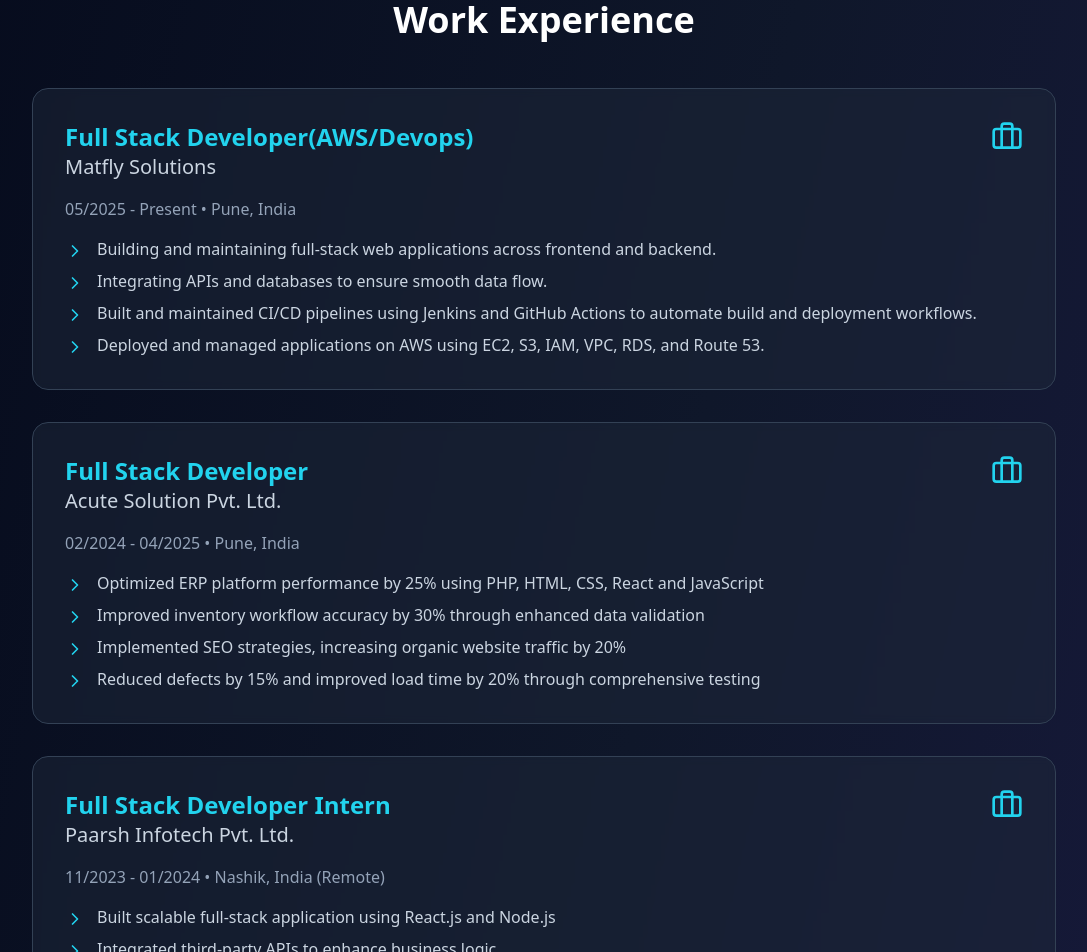
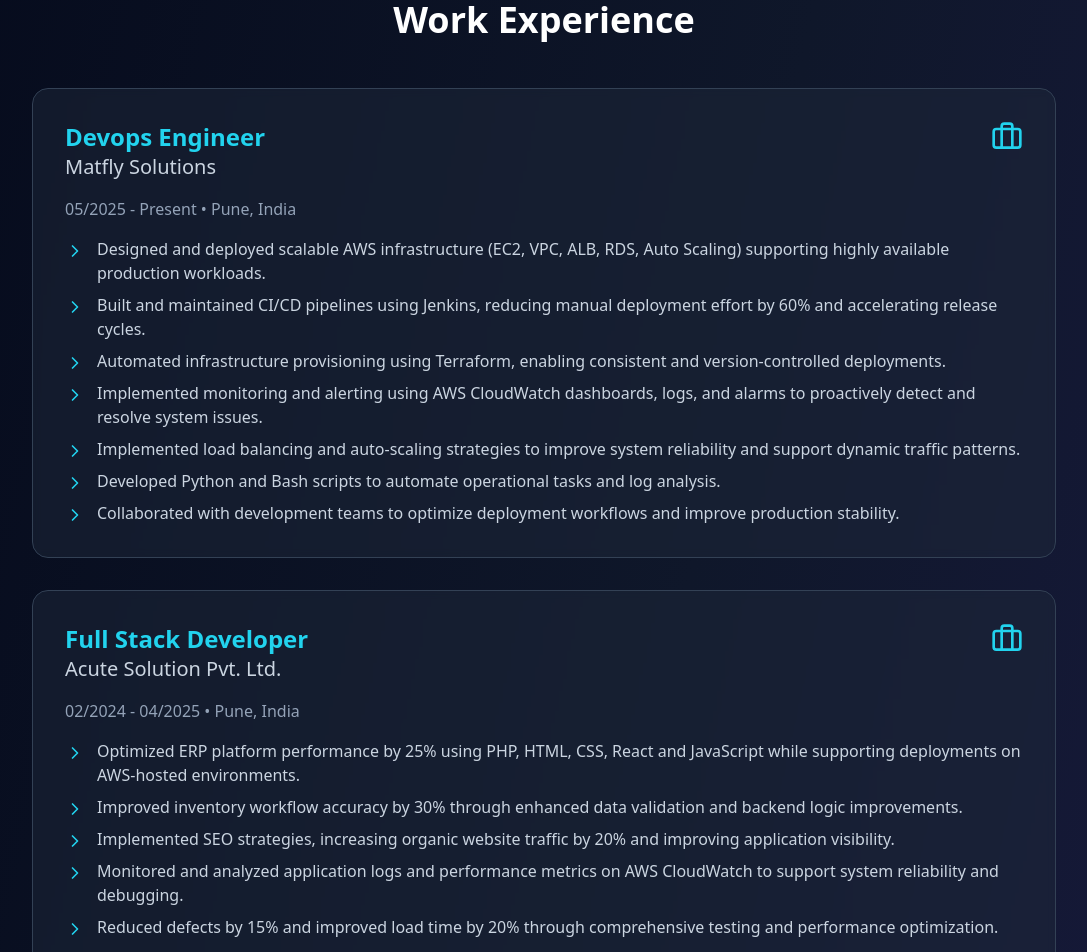
Before and after one commit to pratikrodi/my_portfolio, a React app in the folder frontend/: page / in a window 1280 px wide. Shown: the part 1680-2632 px from the top of the page, without its empty margins (96-1183 px from the left). Built offline with nearby package versions, Linux system fonts and the light colour scheme; the HTML template or start-up script is replaced by a standard one.

Commit message:
updating resume

```diff
--- a/frontend/src/App.jsx
+++ b/frontend/src/App.jsx
@@ -36,7 +36,7 @@
 
   const projects = [
     {
-      title: 'Cloud-Native Appointment & Billing Platform',
+      title: 'Cloud-Native Appointment Platform',
       subtitle: 'Full Stack Application with AWS Cloud & DevOps Automation',
       tech: 'React, Node.js, AWS, CI/CD, Terraform, Docker',
       description:
@@ -76,20 +76,6 @@
   ];
 
   const skills = {
-  Frontend: ['React.js', 'JavaScript', 'HTML', 'CSS'],
-  Backend: ['Node.js', 'REST APIs', 'Python'],
-  Database: ['MySQL', 'MongoDB'],
-  Cloud: [
-    'AWS EC2',
-    'S3',
-    'IAM',
-    'VPC',
-    'RDS',
-    'ALB',
-    'Auto Scaling',
-    'CloudWatch',
-    'SNS'
-  ],
   DevOps: [
     'CI/CD',
     'Jenkins',
@@ -99,22 +85,75 @@
     'Terraform',
     'Ansible'
   ],
-  Monitoring: ['AWS CloudWatch', 'Logs', 'Metrics', 'Alarms', 'Dashboards'],
-  Tools: ['Git', 'GitHub', 'Linux', 'YAML', 'JSON']
+
+  Cloud: [
+    'AWS EC2',
+    'S3',
+    'IAM',
+    'VPC',
+    'RDS',
+    'EKS',
+    'ALB',
+    'Auto Scaling',
+    'CloudWatch'
+  ],
+
+  Backend: [
+    'Node.js',
+    'Express.js',
+    'REST APIs',
+    'Python'
+  ],
+
+  Frontend: [
+    'React.js',
+    'JavaScript',
+    'HTML',
+    'CSS'
+  ],
+
+  Database: [
+    'MongoDB',
+    'MySQL'
+  ],
+
+  Monitoring: [
+    'AWS CloudWatch',
+    'Logs',
+    'Metrics',
+    'Alarms',
+    'Dashboards'
+  ],
+
+  Tools: [
+    'Git',
+    'GitHub',
+    'Linux',
+    'YAML'
+  ]
 };
 
   const experience = [
     {
-      title: 'Full Stack Developer(AWS/Devops)',
+      title: 'Devops Engineer',
       company: 'Matfly Solutions',
       period: '05/2025 - Present',
       location: 'Pune, India',
       achievements: [
-        'Building and maintaining full-stack web applications across frontend and backend.',
-        'Integrating APIs and databases to ensure smooth data flow.',
-        'Built and maintained CI/CD pipelines using Jenkins and GitHub Actions to automate build and deployment workflows.',
-        'Deployed and managed applications on AWS using EC2, S3, IAM, VPC, RDS, and Route 53.'
-      ]
+  'Designed and deployed scalable AWS infrastructure (EC2, VPC, ALB, RDS, Auto Scaling) supporting highly available production workloads.',
+
+  'Built and maintained CI/CD pipelines using Jenkins, reducing manual deployment effort by 60% and accelerating release cycles.',
+
+  'Automated infrastructure provisioning using Terraform, enabling consistent and version-controlled deployments.',
+
+  'Implemented monitoring and alerting using AWS CloudWatch dashboards, logs, and alarms to proactively detect and resolve system issues.',
+
+  'Implemented load balancing and auto-scaling strategies to improve system reliability and support dynamic traffic patterns.',
+
+  'Developed Python and Bash scripts to automate operational tasks and log analysis.',
+
+  'Collaborated with development teams to optimize deployment workflows and improve production stability.'
+]
     },
     {
       title: 'Full Stack Developer',
@@ -122,11 +161,16 @@
       period: '02/2024 - 04/2025',
       location: 'Pune, India',
       achievements: [
-        'Optimized ERP platform performance by 25% using PHP, HTML, CSS, React and JavaScript',
-        'Improved inventory workflow accuracy by 30% through enhanced data validation',
-        'Implemented SEO strategies, increasing organic website traffic by 20%',
-        'Reduced defects by 15% and improved load time by 20% through comprehensive testing'
-      ]
+  'Optimized ERP platform performance by 25% using PHP, HTML, CSS, React and JavaScript while supporting deployments on AWS-hosted environments.',
+
+  'Improved inventory workflow accuracy by 30% through enhanced data validation and backend logic improvements.',
+
+  'Implemented SEO strategies, increasing organic website traffic by 20% and improving application visibility.',
+
+  'Monitored and analyzed application logs and performance metrics on AWS CloudWatch to support system reliability and debugging.',
+
+  'Reduced defects by 15% and improved load time by 20% through comprehensive testing and performance optimization.'
+]
     },
     {
       title: 'Full Stack Developer Intern',
```
